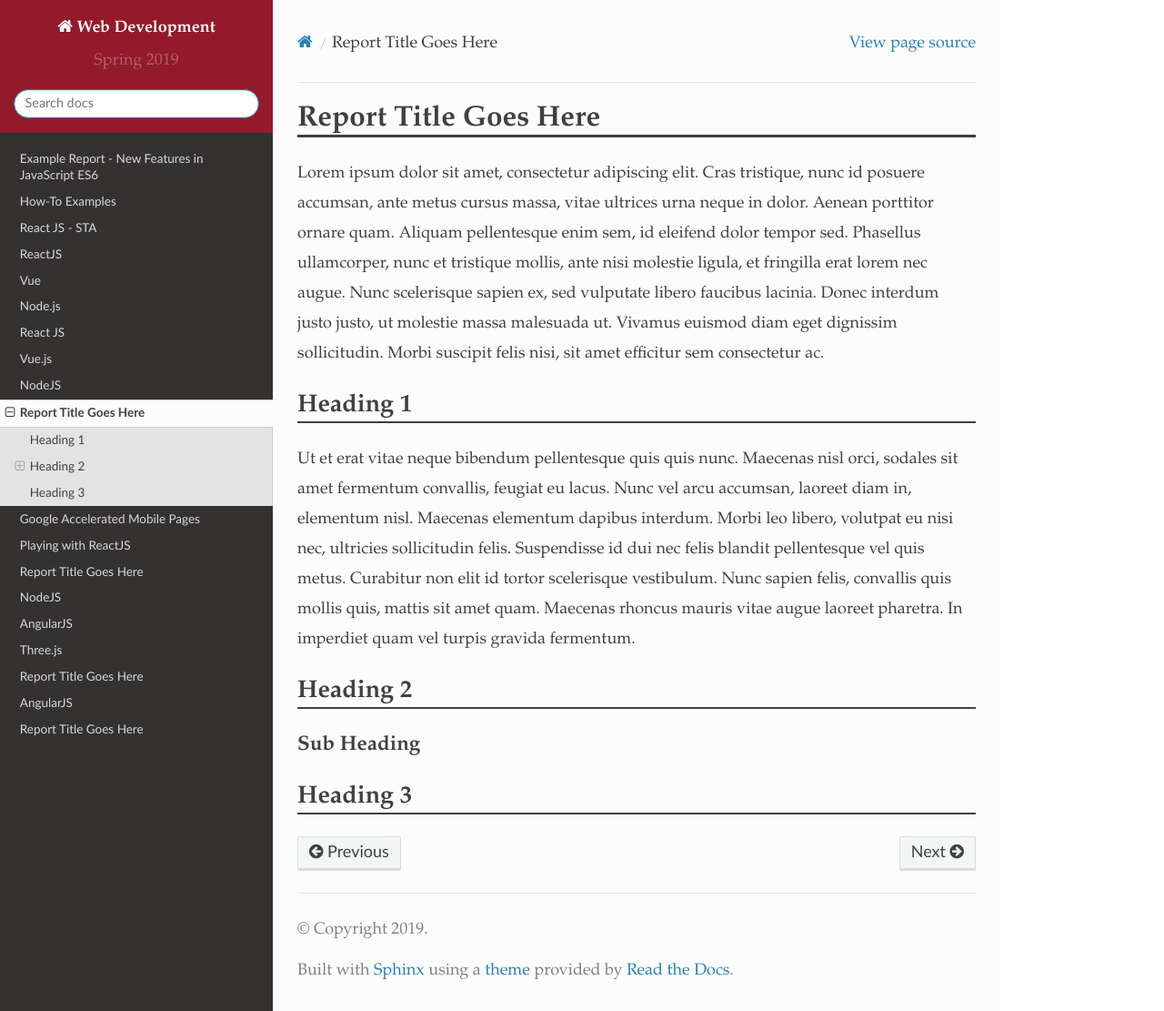
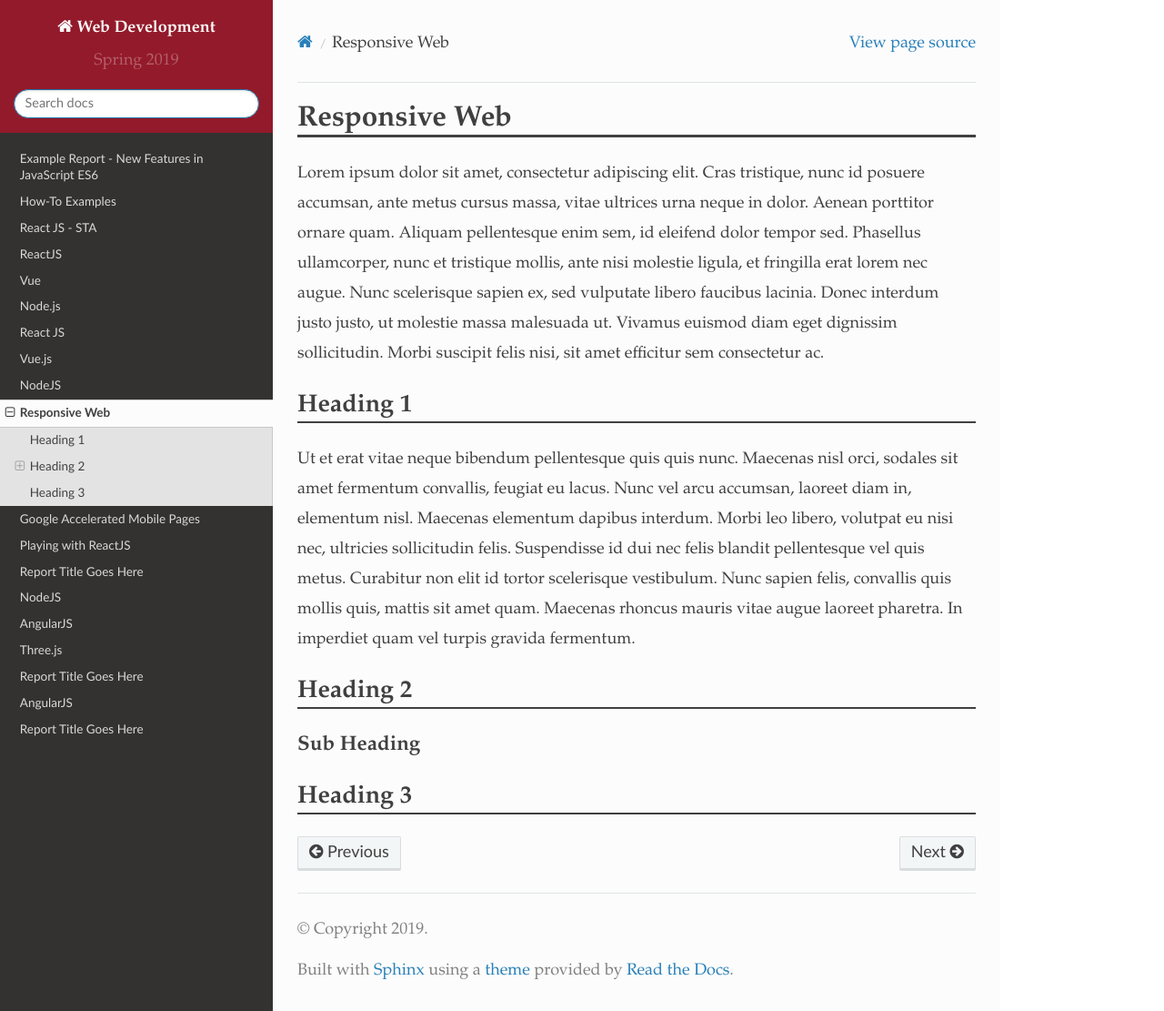
Before and after one commit to pvcraven/2019_spring_web_dev, a Sphinx documentation site: the page built from source/final/espersen/index.rst, in a window 1280 px wide and 1111 px high. Shown: the whole window at 91% size. Built offline with Sphinx 7.4.7 and the Read the Docs theme 2.0.0, drawn with Linux system fonts in a browser that asks for light colours.

Commit message:
first commit

```diff
--- a/source/final/espersen/index.rst
+++ b/source/final/espersen/index.rst
@@ -1,4 +1,4 @@
-Report Title Goes Here
+Responsive Web
 ======================
 
 Lorem ipsum dolor sit amet, consectetur adipiscing elit. Cras tristique, nunc
```
